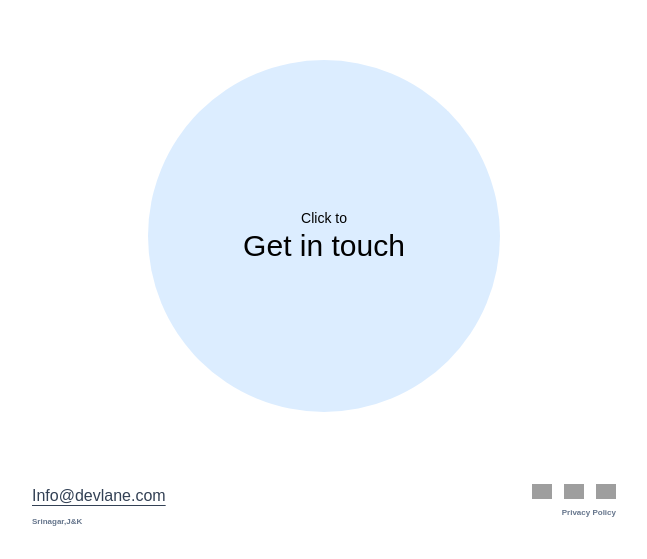
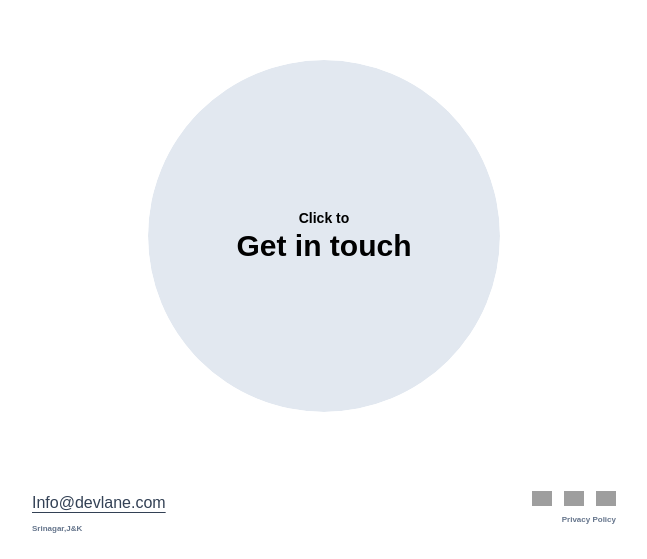
Before and after one commit to aaqifshafi/devlane, a Next.js app: page / in a window 1280 px wide. Shown: the part 1588-2147 px from the top of the page, without its empty margins (316-963 px from the left). Built offline with nearby package versions, Linux system fonts and the light colour scheme; grey boxes are pictures that could not be loaded.

Commit message:
Refactor-Contact

```diff
--- a/app/components/Contact.jsx
+++ b/app/components/Contact.jsx
@@ -1,14 +1,17 @@
 import React from 'react';
+import RippleEffect from './animations/RippleEffect';
 
 function Contact() {
   return (
-    <div className='mx-auto my-12'>
-      <div className='text-black size-[22rem] rounded-full bg-transition flex flex-col justify-center items-center hover:text-white transition ease-in-out delay-50 hover:scale-125 hover:bg-black'>
+      <div className='mx-auto my-12 cursor-pointer'>
+    <RippleEffect className="inline-block rounded-full font-semibold">
+      <div className='text-black size-[22rem] rounded-full bg-slate-200 flex flex-col justify-center items-center hover:text-white hover:bg-transparent'>
         <p className='text-sm text-center'>Click to</p>
-        <h1 className='text-3xl text-center font-semi-bold transition-transform hover:text-slate-200'>
+        <h1 className='text-3xl text-center font-semi-bold'>
           Get in touch
         </h1>
       </div>
+    </RippleEffect>
     </div>
   );
 }
```
